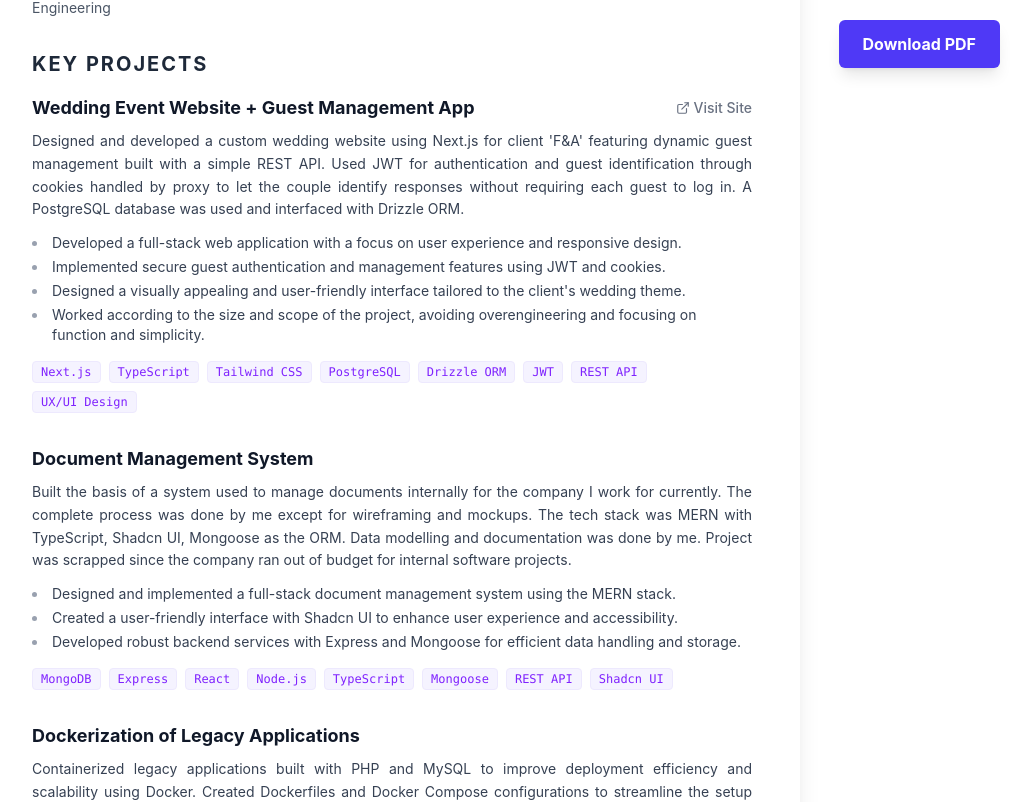
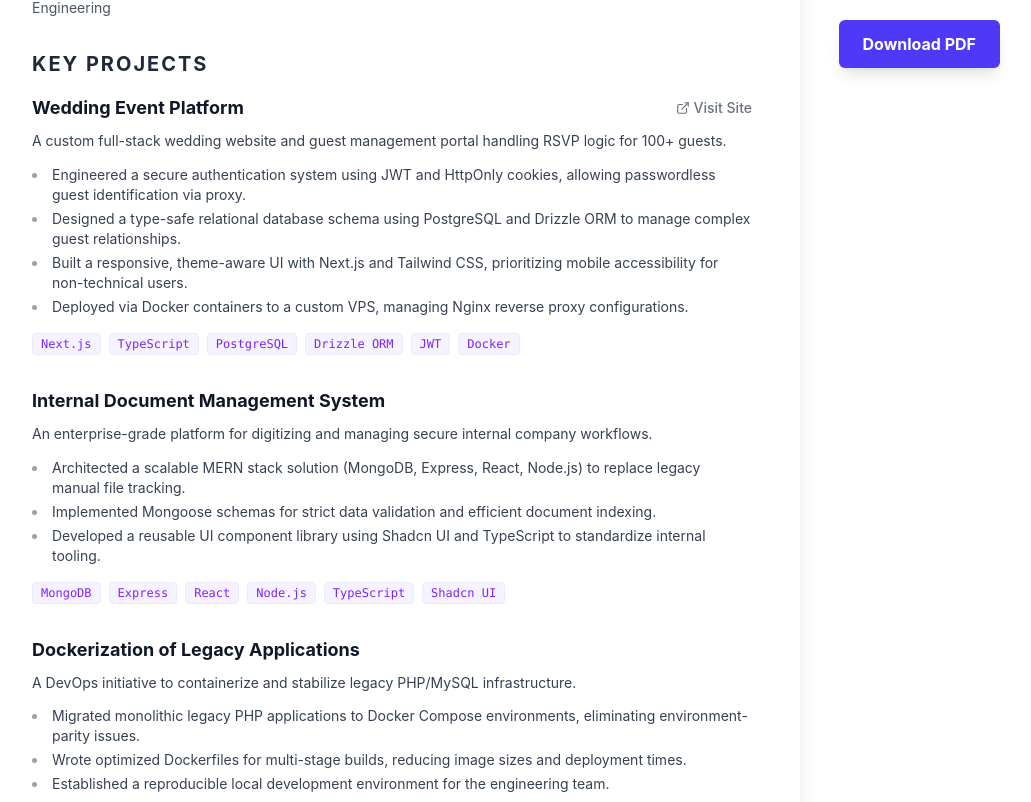
Before and after one commit to vanreagan/resume, a React (Vite) app: page / in a window 1280 px wide. Shown: the part 700-1502 px from the top of the page, without its empty margins (248-1279 px from the left). Built offline with nearby package versions, Linux system fonts and the light colour scheme.

Commit message:
Update data

```diff
--- a/src/data/resume.ts
+++ b/src/data/resume.ts
@@ -93,60 +93,57 @@ export const resumeData: ResumeData = {
   ],
   projects: [
     {
-      name: "Wedding Event Website + Guest Management App",
+      name: "Wedding Event Platform",
       description:
-        "Designed and developed a custom wedding website using Next.js for client 'F&A' featuring dynamic guest management built with a simple REST API. Used JWT for authentication and guest identification through cookies handled by proxy to let the couple identify responses without requiring each guest to log in. A PostgreSQL database was used and interfaced with Drizzle ORM.",
+        "A custom full-stack wedding website and guest management portal handling RSVP logic for 100+ guests.",
+      highlights: [
+        "Engineered a secure authentication system using JWT and HttpOnly cookies, allowing passwordless guest identification via proxy.",
+        "Designed a type-safe relational database schema using PostgreSQL and Drizzle ORM to manage complex guest relationships.",
+        "Built a responsive, theme-aware UI with Next.js and Tailwind CSS, prioritizing mobile accessibility for non-technical users.",
+        "Deployed via Docker containers to a custom VPS, managing Nginx reverse proxy configurations.",
+      ],
       keywords: [
         "Next.js",
         "TypeScript",
-        "Tailwind CSS",
         "PostgreSQL",
         "Drizzle ORM",
         "JWT",
-        "REST API",
-        "UX/UI Design",
-      ],
-      highlights: [
-        "Developed a full-stack web application with a focus on user experience and responsive design.",
-        "Implemented secure guest authentication and management features using JWT and cookies.",
-        "Designed a visually appealing and user-friendly interface tailored to the client's wedding theme.",
-        "Worked according to the size and scope of the project, avoiding overengineering and focusing on function and simplicity.",
+        "Docker",
       ],
       startDate: "2025-10-15",
       endDate: "2026-02-20",
       url: "https://www.feryangel.com",
     },
     {
-      name: "Document Management System",
+      name: "Internal Document Management System",
       description:
-        "Built the basis of a system used to manage documents internally for the company I work for currently. The complete process was done by me except for wireframing and mockups. The tech stack was MERN with TypeScript, Shadcn UI, Mongoose as the ORM. Data modelling and documentation was done by me. Project was scrapped since the company ran out of budget for internal software projects.",
+        "An enterprise-grade platform for digitizing and managing secure internal company workflows.",
+      highlights: [
+        "Architected a scalable MERN stack solution (MongoDB, Express, React, Node.js) to replace legacy manual file tracking.",
+        "Implemented Mongoose schemas for strict data validation and efficient document indexing.",
+        "Developed a reusable UI component library using Shadcn UI and TypeScript to standardize internal tooling.",
+      ],
       keywords: [
         "MongoDB",
         "Express",
         "React",
         "Node.js",
         "TypeScript",
-        "Mongoose",
-        "REST API",
         "Shadcn UI",
       ],
-      highlights: [
-        "Designed and implemented a full-stack document management system using the MERN stack.",
-        "Created a user-friendly interface with Shadcn UI to enhance user experience and accessibility.",
-        "Developed robust backend services with Express and Mongoose for efficient data handling and storage.",
-      ],
+
       startDate: "2024-06-01",
     },
     {
       name: "Dockerization of Legacy Applications",
       description:
-        "Containerized legacy applications built with PHP and MySQL to improve deployment efficiency and scalability using Docker. Created Dockerfiles and Docker Compose configurations to streamline the setup process for development and production environments.",
-      keywords: ["Docker", "Docker Compose", "DevOps", "Legacy Systems"],
+        "A DevOps initiative to containerize and stabilize legacy PHP/MySQL infrastructure.",
       highlights: [
-        "Successfully containerized legacy PHP applications, enhancing deployment speed and consistency across environments.",
-        "Developed Dockerfiles and Docker Compose configurations to simplify the setup process for both development and production.",
-        "Improved application scalability and maintainability through containerization, reducing downtime during updates.",
+        "Migrated monolithic legacy PHP applications to Docker Compose environments, eliminating environment-parity issues.",
+        "Wrote optimized Dockerfiles for multi-stage builds, reducing image sizes and deployment times.",
+        "Established a reproducible local development environment for the engineering team.",
       ],
+      keywords: ["Docker", "Linux", "Bash", "PHP", "MySQL"],
       startDate: "2024-11-01",
       endDate: "2025-02-28",
     },
@@ -228,9 +225,9 @@ export const resumeData: ResumeData = {
   ],
   education: [
     {
-      institution: "Autonomus University of Ciudad Juarez",
+      institution: "Autonomous University of Ciudad Juarez",
       area: "Digital Systems and Communications Engineering",
-      studyType: "Incomplete Bachelor's Degree",
+      studyType: "Coursework towards Bachelor's Degree",
       startDate: "2015-08-01",
       endDate: "2021-05-01",
     },
```
